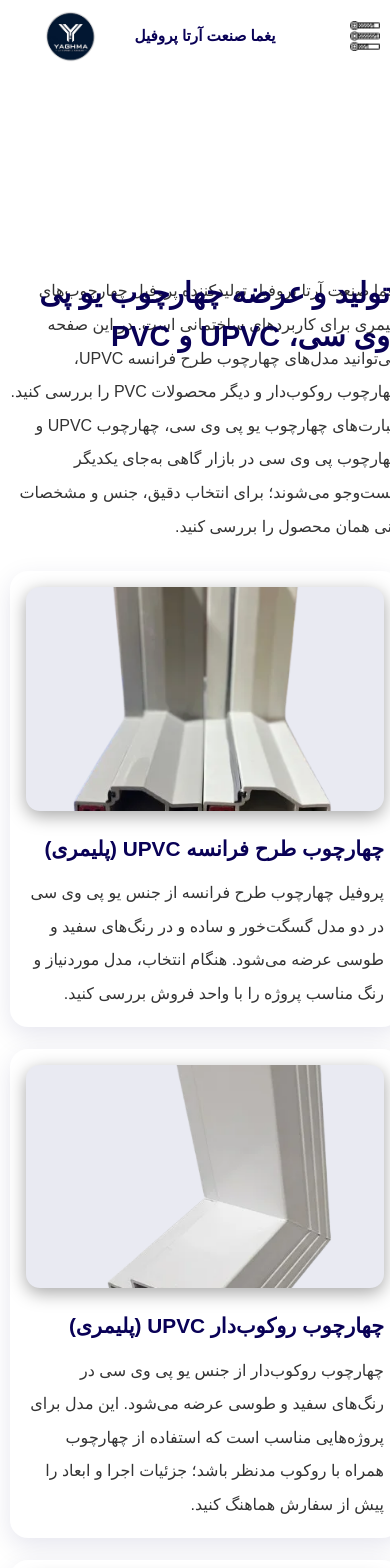
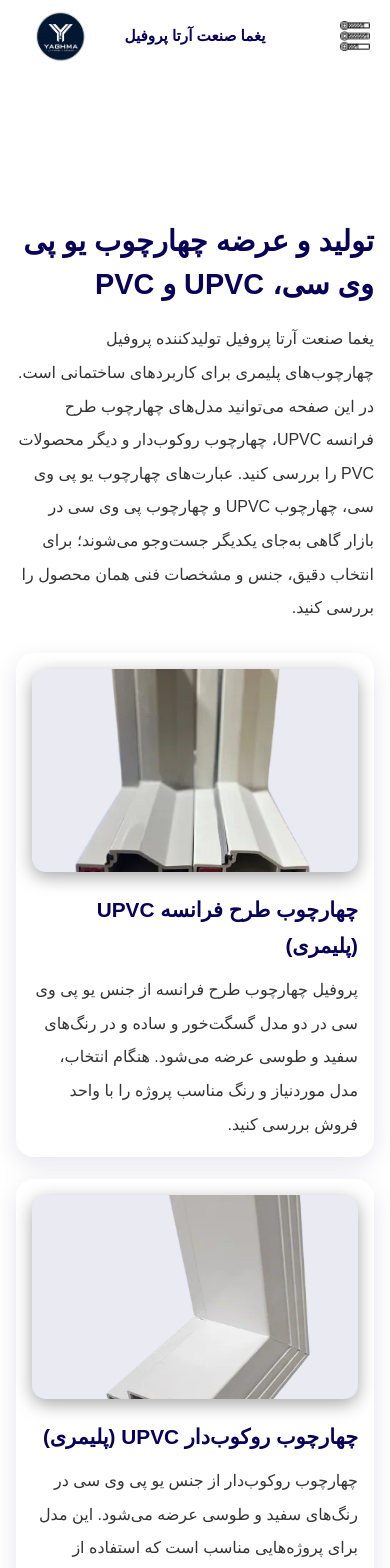
Before and after one commit to Mohammadrezaaofficial/Yaghma, a React (Vite) app: page /products in a window 390 px wide. Shown: the top 1568 px of the page. Built offline with nearby package versions, Linux system fonts and the light colour scheme.

Commit message:
Fix product title alignment on desktop and mobile

```diff
--- a/src/styles/product.css
+++ b/src/styles/product.css
@@ -1,4 +1,4 @@
-.products-section {
+.products-page-section {
   width: 100%;
   padding: clamp(48px, 7vw, 88px) 24px;
   direction: rtl;
@@ -16,6 +16,12 @@
 }
 
 .products-intro h1 {
+  position: static;
+  inset: auto;
+  transform: none;
+  width: 100%;
+  text-align: right;
+  overflow-wrap: anywhere;
   margin: 0 0 16px;
   color: #090156;
   font-size: clamp(1.8rem, 3.5vw, 2.7rem);
@@ -39,7 +45,7 @@
 
 .product-row {
   display: grid;
-  grid-template-columns: minmax(280px, 42%) 1fr;
+  grid-template-columns: minmax(0, 42%) minmax(0, 1fr);
   align-items: center;
   gap: clamp(24px, 4vw, 52px);
   padding: clamp(16px, 2.2vw, 26px);
@@ -81,6 +87,12 @@
 }
 
 .product-content h2 {
+  position: static;
+  inset: auto;
+  transform: none;
+  width: 100%;
+  text-align: right;
+  overflow-wrap: anywhere;
   margin: 0 0 16px;
   color: #090156;
   font-size: clamp(1.3rem, 2.2vw, 2rem);
@@ -133,19 +145,19 @@
 
 /* Tablet */
 @media (max-width: 900px) {
-  .products-section {
+  .products-page-section {
     padding-inline: 20px;
   }
 
   .product-row {
-    grid-template-columns: minmax(230px, 40%) 1fr;
+    grid-template-columns: minmax(0, 40%) minmax(0, 1fr);
     gap: 28px;
   }
 }
 
 /* Mobile */
 @media (max-width: 650px) {
-  .products-section {
+  .products-page-section {
     padding: 48px 16px;
   }
 
@@ -170,7 +182,7 @@
 
 /* Small mobile */
 @media (max-width: 380px) {
-  .products-section {
+  .products-page-section {
     padding-inline: 12px;
   }
 
@@ -181,8 +193,8 @@
 
 
 /* Keep product-page headings isolated from the homepage product-section styles. */
-.products-section .product-content h2,
-.products-section .products-faq > h2 {
+.products-page-section .product-content h2,
+.products-page-section .products-faq > h2 {
   position: static;
   right: auto;
   inset-inline: auto;
@@ -190,44 +202,44 @@
   text-align: right;
 }
 
-.products-section {
+.products-page-section {
   width: 100%;
   max-width: 100%;
   margin-inline: auto;
   overflow: visible;
 }
 
-.products-section .products-container {
+.products-page-section .products-container {
   width: min(100%, 1180px);
   max-width: 100%;
   margin-inline: auto;
 }
 
-.products-section .product-row {
+.products-page-section .product-row {
   min-width: 0;
 }
 
-.products-section .product-content,
-.products-section .products-faq,
-.products-section .products-faq-item {
+.products-page-section .product-content,
+.products-page-section .products-faq,
+.products-page-section .products-faq-item {
   min-width: 0;
   overflow-wrap: anywhere;
 }
 
-.products-section .products-faq > h2 {
+.products-page-section .products-faq > h2 {
   font-size: clamp(1.5rem, 2.8vw, 2.1rem);
   font-weight: 900;
   line-height: 1.7;
 }
 
 @media (max-width: 900px) {
-  .products-section .product-row {
+  .products-page-section .product-row {
     grid-template-columns: minmax(0, 40%) minmax(0, 1fr);
   }
 }
 
 @media (max-width: 650px) {
-  .products-section .product-row {
+  .products-page-section .product-row {
     grid-template-columns: minmax(0, 1fr);
   }
 }
```
